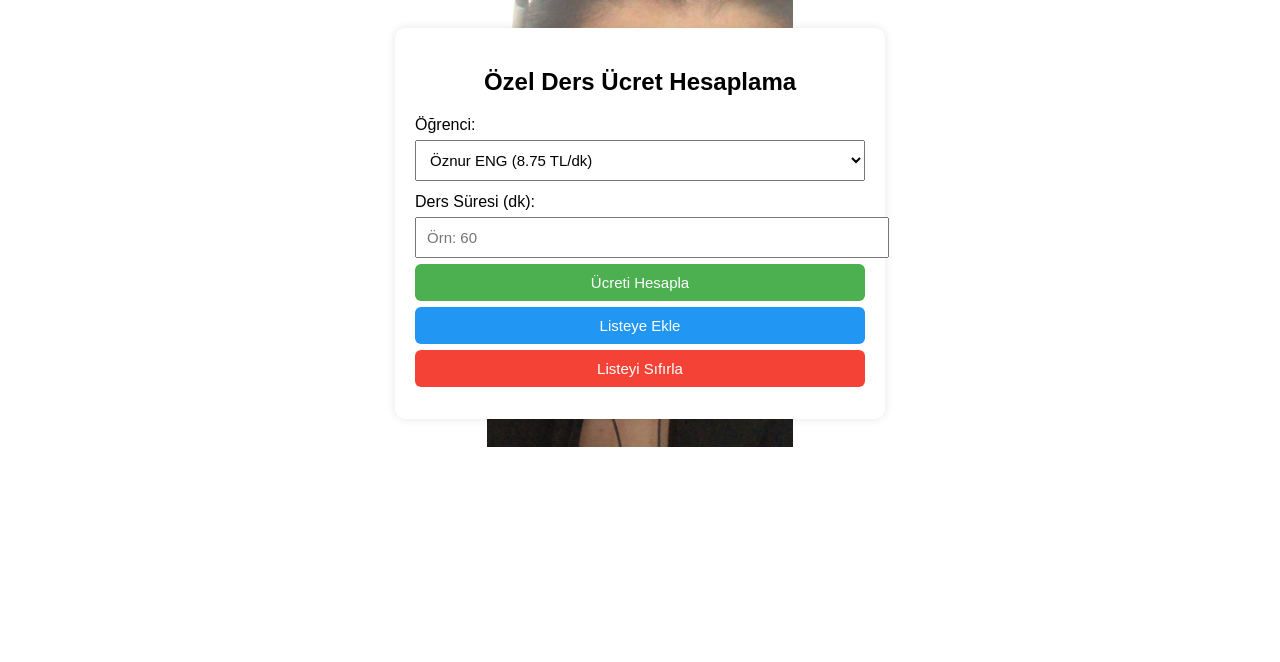
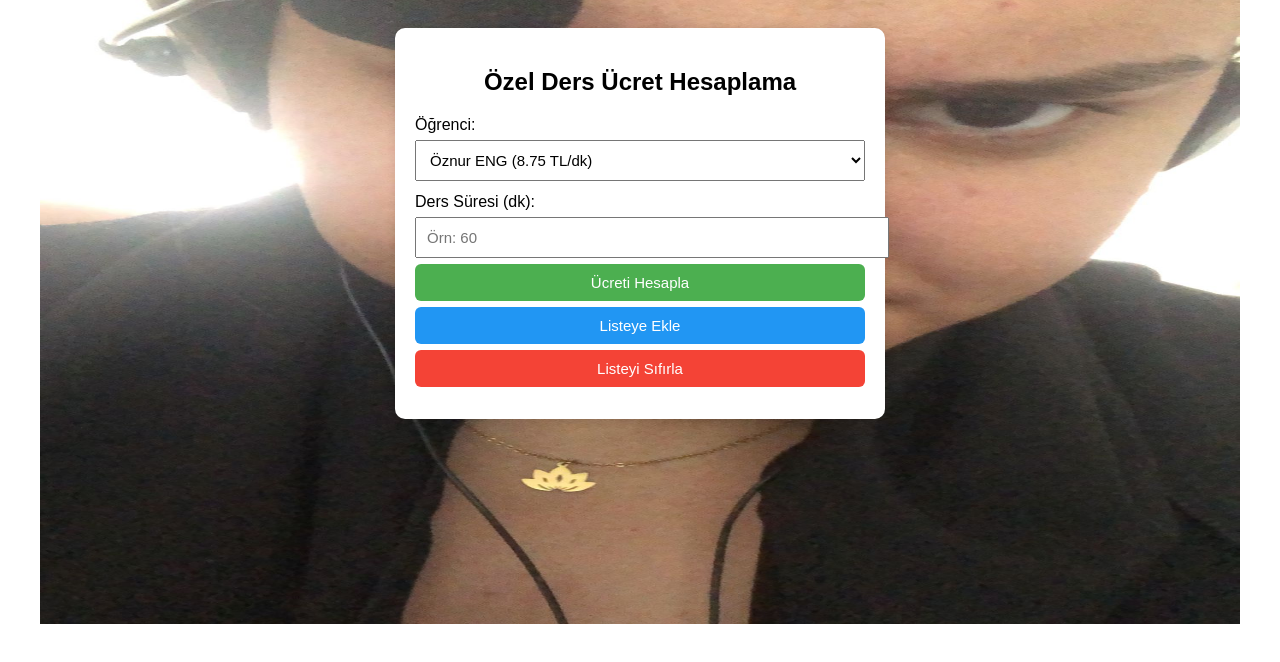
Before and after one commit to hasanmarakc/ozel_ders_ucret_hesaplama, a plain HTML site: page index.html in a window 1280 px wide. Drawn offline with Linux system fonts and the light colour scheme.

Commit message:
Update index.html

```diff
--- a/index.html
+++ b/index.html
@@ -9,7 +9,7 @@
 body {
     font-family: Arial, sans-serif;
     background-image: url("arkaplan.jpg");
-    background-size: contain;
+    background-size: 1200px 800px;
     background-position: center;
     background-repeat: no-repeat;
     padding: 20px;
```
